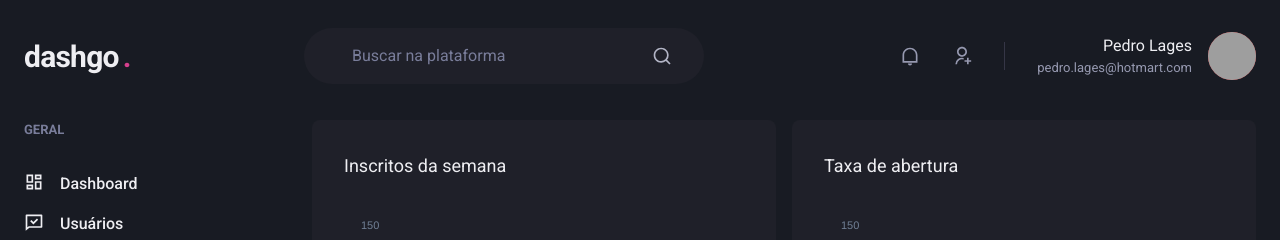
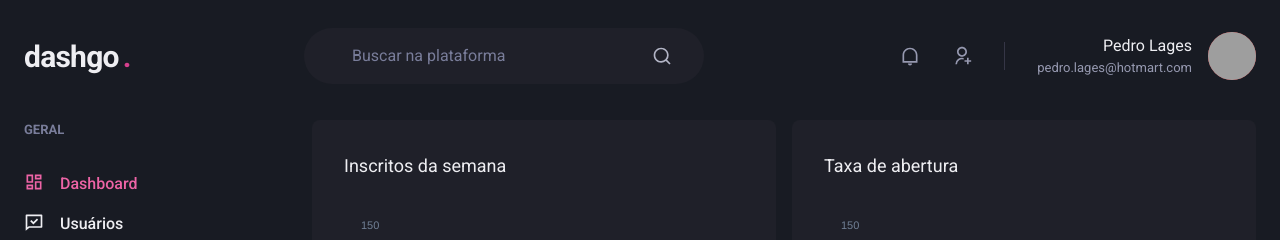
Before and after one commit to pxd3v/dash-go, a Next.js app: page /dashboard in a window 1280 px wide. Shown: the top 240 px of the page. Built offline with nearby package versions, Linux system fonts and the light colour scheme; grey boxes are pictures that could not be loaded.

Commit message:
create activelink component to show active route

```diff
--- /dev/null
+++ b/src/components/ActiveLink.tsx
@@ -0,0 +1,29 @@
+import Link, { LinkProps } from 'next/link'
+import { useRouter } from 'next/router';
+import { cloneElement, ReactElement } from 'react'
+
+interface ActiveLinkProps extends LinkProps {
+    children: ReactElement;
+    shouldMatchExactHref?: boolean;
+}
+
+export function ActiveLink({ children, shouldMatchExactHref = false, ...rest }: ActiveLinkProps) {
+    const { asPath } = useRouter()
+    let isActive = false;
+
+    if( shouldMatchExactHref && (asPath === rest.href || asPath === rest.as)) {
+        isActive = true
+    }
+
+    if( !shouldMatchExactHref && (asPath.startsWith(String(rest.href))) || asPath.startsWith(String(rest.as))) {
+        isActive = true
+    }
+
+    return (
+        <Link {...rest}>
+            {cloneElement(children, {
+                color: isActive ? 'pink.400' : 'gray.50'
+            })}
+        </Link>
+    )
+}
--- a/src/components/Sidebar/NavLink.tsx
+++ b/src/components/Sidebar/NavLink.tsx
@@ -1,16 +1,20 @@
-import { Text, Link, Icon } from '@chakra-ui/react'
+import { Text, Link as ChakraLink, Icon } from '@chakra-ui/react'
 import { ElementType, ReactNode } from 'react'
 
+import { ActiveLink } from '../ActiveLink'
 interface NavLinkProps {
     children: ReactNode;
     icon: ElementType;
+    href: string;
 }
 
-export function NavLink({icon, children, ...rest}: NavLinkProps) {
+export function NavLink({icon, children, href, ...rest}: NavLinkProps) {
     return (
-        <Link display="flex" align="center" {...rest}>
-            <Icon as={icon} fontSize="20"/>
-            <Text ml="4" fontWeight="medium">{children}</Text>
-        </Link>
+        <ActiveLink href={href} passHref>
+            <ChakraLink display="flex" align="center" {...rest}>
+                <Icon as={icon} fontSize="20"/>
+                <Text ml="4" fontWeight="medium">{children}</Text>
+            </ChakraLink>
+        </ActiveLink>
     )
 }
--- a/src/components/Sidebar/SidebarNav.tsx
+++ b/src/components/Sidebar/SidebarNav.tsx
@@ -11,12 +11,12 @@
     return (
         <Stack spacing="12" align="flex-start">
             <NavSection title="GERAL">
-                <NavLink icon={RiDashboardLine}>Dashboard</NavLink>
-                <NavLink icon={RiChatCheckLine}>Usuários</NavLink>
+                <NavLink icon={RiDashboardLine} href="/dashboard">Dashboard</NavLink>
+                <NavLink icon={RiChatCheckLine} href="/users">Usuários</NavLink>
             </NavSection>
             <NavSection title="AUTOMAÇAO">
-                <NavLink icon={RiInputMethodLine}>Formulários</NavLink>
-                <NavLink icon={RiGitMergeLine}>Automação</NavLink>
+                <NavLink icon={RiInputMethodLine} href="/forms">Formulários</NavLink>
+                <NavLink icon={RiGitMergeLine} href="/automation">Automação</NavLink>
             </NavSection>
         </Stack>
     )
--- a/src/pages/users/index.tsx
+++ b/src/pages/users/index.tsx
@@ -1,5 +1,6 @@
 import { Box, Flex, Heading, Button, Table, Icon, Thead, Tr, Th, Checkbox, Tbody, Td, Text, useBreakpointValue } from "@chakra-ui/react";
 import { RiAddLine, RiPencilLine } from "react-icons/ri";
+import Link from 'next/link'
 
 import { Header } from "../../components/Header";
 import { Pagination } from "../../components/Pagination";
@@ -25,6 +26,7 @@
                 <Box flex="1" borderRadius={8} bg="gray.800" p="8">
                     <Flex mb="8" justify="space-between" align="center">
                         <Heading size="lg" fontWeight="normal">Usuários</Heading>
+                        <Link href="/users/create" passHref>
                             <Button
                                 as="a"
                                 size="sm"
@@ -34,6 +36,7 @@
                                 >
                                 Criar novo
                             </Button>
+                        </Link>
                     </Flex>
                     <Table colorScheme="whiteAlpha">
                         <Thead>
```
Also changed, not shown: src/pages/users/create.tsx (+7 -4 lines). Lines whose indentation alone changed are shown as unchanged.
